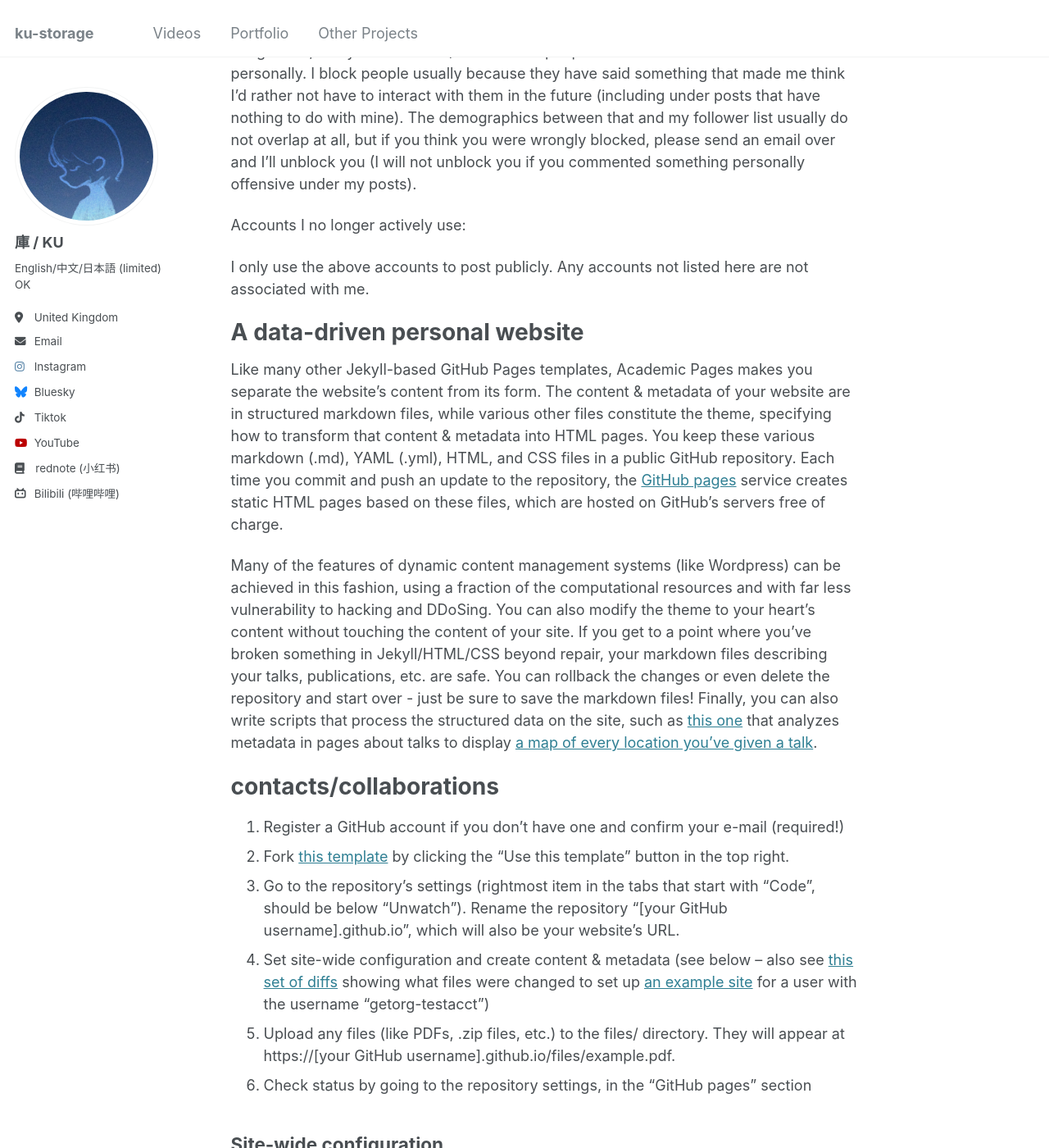
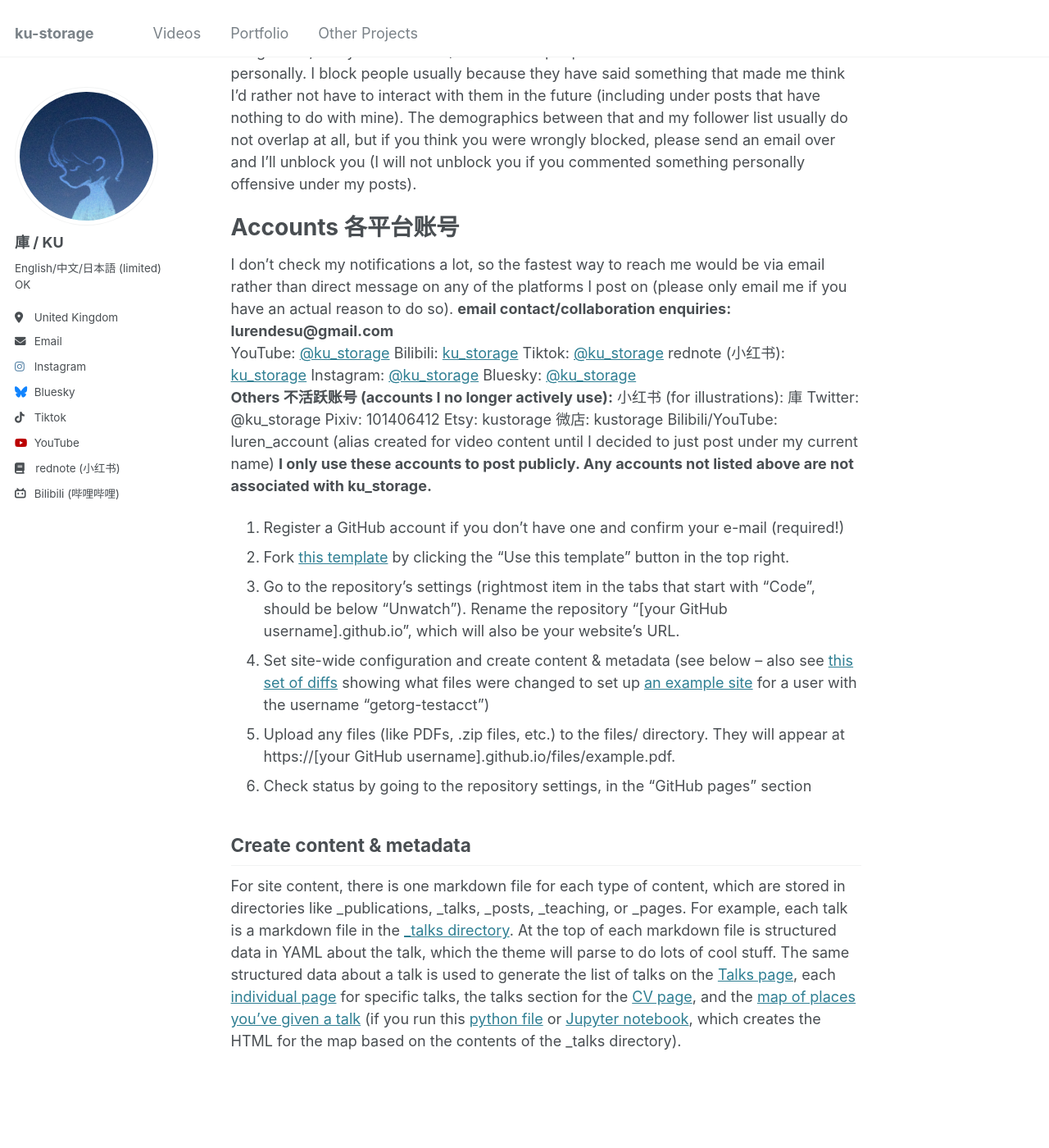
Before and after one commit to ku-storage/ku-storage.github.io, a Jekyll site: the page built from _pages/about.md, in a window 1280 px wide and 1400 px high, scrolled down 362 px. Shown: the whole window at 82% size. Built offline with Jekyll 4.4.1, drawn with Linux system fonts in a browser that asks for light colours; some of the changed text lies outside the part shown.

Commit message:
Update about.md

```diff
--- a/_pages/about.md
+++ b/_pages/about.md
@@ -6,8 +6,8 @@ redirect_from:
   - /about/
   - /about.html
 ---
-
-I draw! 我是一个爱画画的人
+I'm 庫/ku and I draw sometimes!
+我是一个爱画画的人
 
 Some other things about me:
 - I'm a hobbist so my technical skills are pretty immature; I'm not looking to do any of this as a job and I'm fine with where I currently am.
@@ -15,19 +15,31 @@ Some other things about me:
 
 No personal offense if I've blocked you on anywhere! Since I do this for fun and only make things I like, I only want to work/interact with people I wouldn't feel uncomfortable around personally.
 I block people usually because they have said something that made me think I’d rather not have to interact with them in the future (including under posts that have nothing to do with mine). The demographics between that and my follower list usually do not overlap at all, but if you think you were wrongly blocked, please send an email over and I’ll unblock you (I will not unblock you if you commented something personally offensive under my posts).
+<br>
 
-Accounts I no longer actively use:
+Accounts 各平台账号
+======
+I don't check my notifications a lot, so the fastest way to reach me would be via email rather than direct message on any of the platforms I post on (please only email me if you have an actual reason to do so).
+**email contact/collaboration enquiries: lurendesu@gmail.com**
+<br>
+YouTube: [@ku_storage](https://youtube.com/@ku_storage)
+Bilibili: [ku_storage](https://space.bilibili.com/48854063)
+Tiktok: [@ku_storage](https://www.tiktok.com/@ku_storage)
+rednote (小红书): [ku_storage](https://www.xiaohongshu.com/user/profile/64d762c8000000000100cec3)
+Instagram: [@ku_storage](https://www.instagram.com/ku_storage)
+Bluesky: [@ku_storage](https://www.instagram.com/ku_storage)
+<br>
+**Others 不活跃账号 (accounts I no longer actively use):**
+小红书 (for illustrations): 庫
+Twitter: @ku_storage
+Pixiv: 101406412
+Etsy: kustorage
+微店: kustorage
+Bilibili/YouTube: luren_account (alias created for video content until I decided to just post under my current name)
+**I only use these accounts to post publicly. Any accounts not listed above are not associated with ku_storage.**
+<br>
 
-I only use the above accounts to post publicly. Any accounts not listed here are not associated with me.
 
-A data-driven personal website
-======
-Like many other Jekyll-based GitHub Pages templates, Academic Pages makes you separate the website's content from its form. The content & metadata of your website are in structured markdown files, while various other files constitute the theme, specifying how to transform that content & metadata into HTML pages. You keep these various markdown (.md), YAML (.yml), HTML, and CSS files in a public GitHub repository. Each time you commit and push an update to the repository, the [GitHub pages](https://pages.github.com/) service creates static HTML pages based on these files, which are hosted on GitHub's servers free of charge.
-
-Many of the features of dynamic content management systems (like Wordpress) can be achieved in this fashion, using a fraction of the computational resources and with far less vulnerability to hacking and DDoSing. You can also modify the theme to your heart's content without touching the content of your site. If you get to a point where you've broken something in Jekyll/HTML/CSS beyond repair, your markdown files describing your talks, publications, etc. are safe. You can rollback the changes or even delete the repository and start over - just be sure to save the markdown files! Finally, you can also write scripts that process the structured data on the site, such as [this one](https://github.com/academicpages/academicpages.github.io/blob/master/talkmap.ipynb) that analyzes metadata in pages about talks to display [a map of every location you've given a talk](https://academicpages.github.io/talkmap.html).
-
-contacts/collaborations
-======
 1. Register a GitHub account if you don't have one and confirm your e-mail (required!)
 1. Fork [this template](https://github.com/academicpages/academicpages.github.io) by clicking the "Use this template" button in the top right.
 1. Go to the repository's settings (rightmost item in the tabs that start with "Code", should be below "Unwatch"). Rename the repository "[your GitHub username].github.io", which will also be your website's URL.
@@ -35,13 +47,6 @@ contacts/collaborations
 1. Upload any files (like PDFs, .zip files, etc.) to the files/ directory. They will appear at https://[your GitHub username].github.io/files/example.pdf.
 1. Check status by going to the repository settings, in the "GitHub pages" section
 
-Site-wide configuration
-------
-The main configuration file for the site is in the base directory in [_config.yml](https://github.com/academicpages/academicpages.github.io/blob/master/_config.yml), which defines the content in the sidebars and other site-wide features. You will need to replace the default variables with ones about yourself and your site's github repository. The configuration file for the top menu is in [_data/navigation.yml](https://github.com/academicpages/academicpages.github.io/blob/master/_data/navigation.yml). For example, if you don't have a portfolio or blog posts, you can remove those items from that navigation.yml file to remove them from the header.
-
 Create content & metadata
 ------
 For site content, there is one markdown file for each type of content, which are stored in directories like _publications, _talks, _posts, _teaching, or _pages. For example, each talk is a markdown file in the [_talks directory](https://github.com/academicpages/academicpages.github.io/tree/master/_talks). At the top of each markdown file is structured data in YAML about the talk, which the theme will parse to do lots of cool stuff. The same structured data about a talk is used to generate the list of talks on the [Talks page](https://academicpages.github.io/talks), each [individual page](https://academicpages.github.io/talks/2012-03-01-talk-1) for specific talks, the talks section for the [CV page](https://academicpages.github.io/cv), and the [map of places you've given a talk](https://academicpages.github.io/talkmap.html) (if you run this [python file](https://github.com/academicpages/academicpages.github.io/blob/master/talkmap.py) or [Jupyter notebook](https://github.com/academicpages/academicpages.github.io/blob/master/talkmap.ipynb), which creates the HTML for the map based on the contents of the _talks directory).
-
-
-This is a website powered by the [Academic Pages template](https://github.com/academicpages/academicpages.github.io) and hosted on GitHub pages.
```
